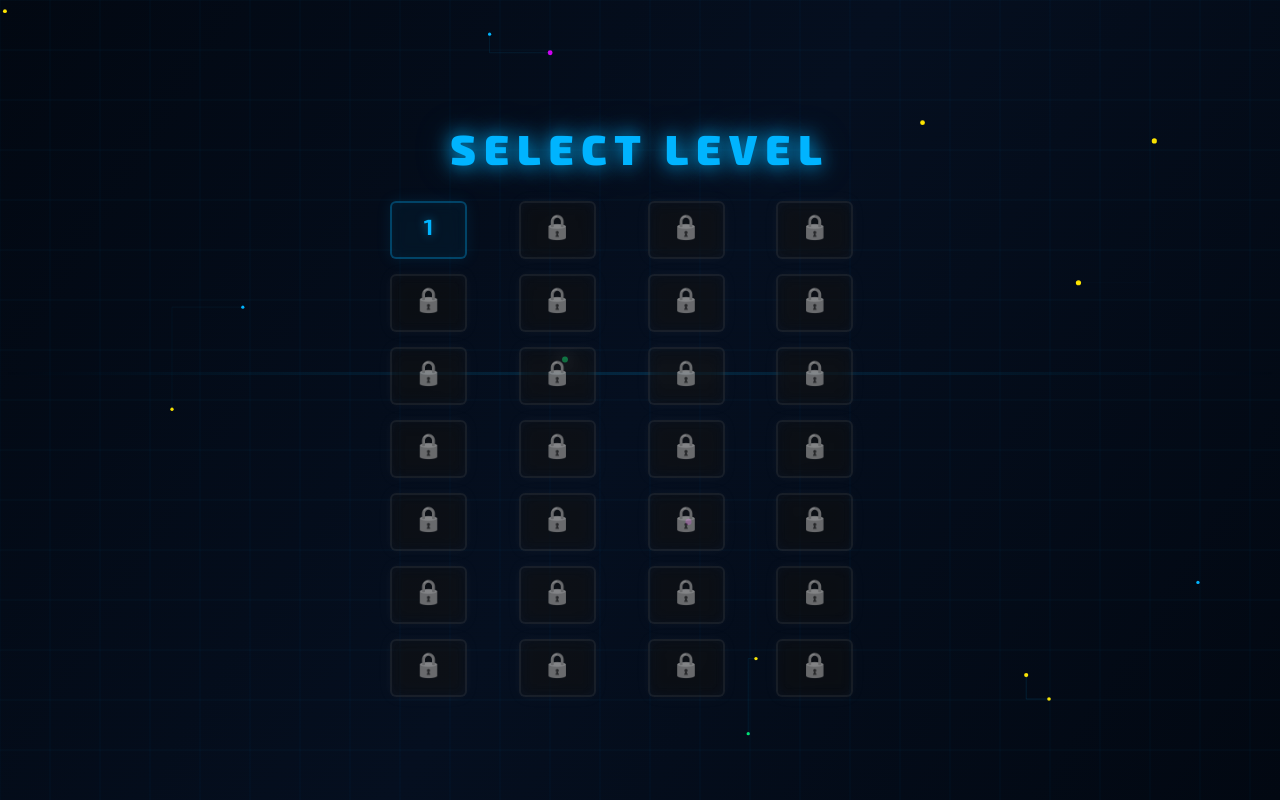
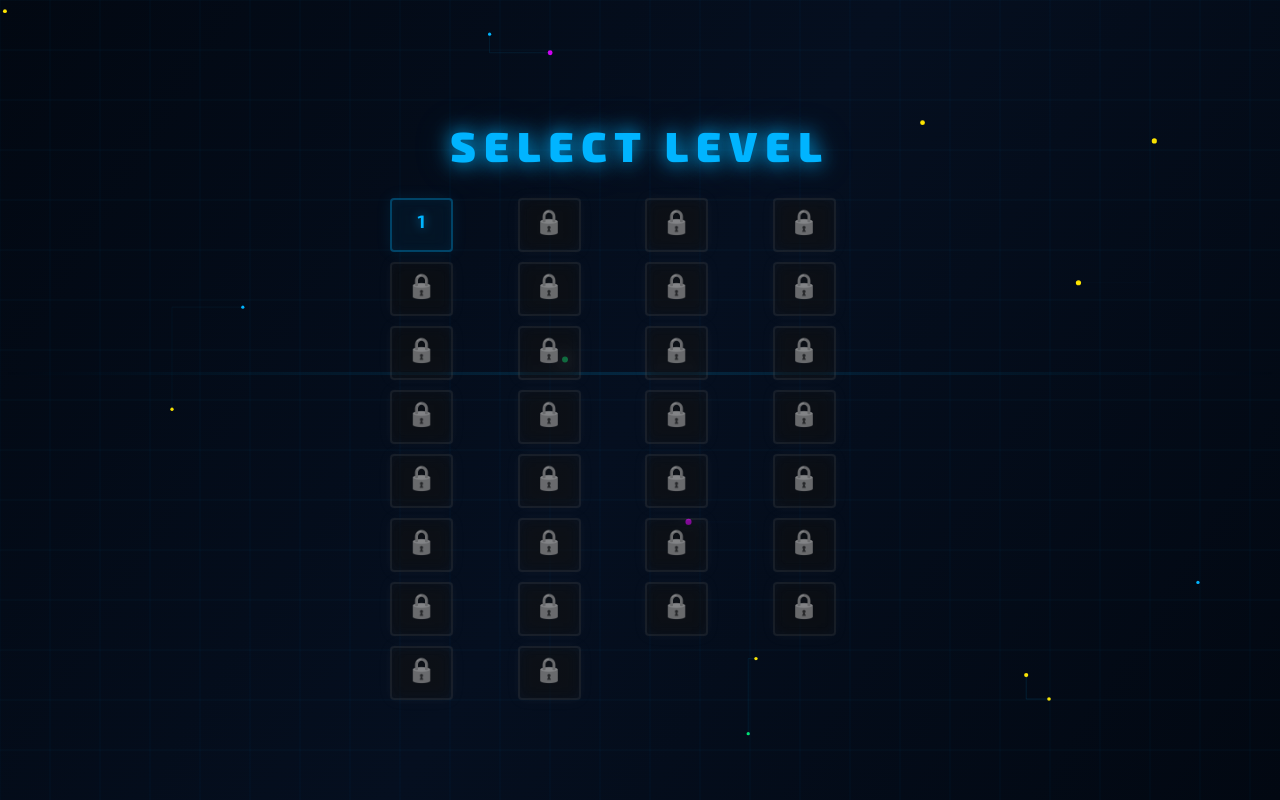
Before and after one commit to nenshibudheliya-coder/Link-Flow, a React (Vite) app: page / in a window 1280 px wide. Both pictures are taken after a click on the button "INITIALIZE". Built offline with nearby package versions, Linux system fonts and the light colour scheme.

Commit message:
add level and card size fixed

```diff
--- a/src/css/Levels.css
+++ b/src/css/Levels.css
@@ -29,7 +29,7 @@
 .levels-grid {
     display: grid;
     grid-template-columns: repeat(4, 1fr);
-    gap: 15px;
+    gap: 10px;
     width: 100%;
     max-width: 500px;
     margin: 0 auto;
@@ -40,9 +40,9 @@
 .level-card {
     background: rgba(0, 180, 255, 0.05);
     border: 2px solid rgba(0, 180, 255, 0.3);
-    width: 65px;
-    padding: 10px 4px;
-    border-radius: 6px;
+    width: 55px;
+    padding: 8px 2px;
+    border-radius: 4px;
     display: flex;
     flex-direction: column;
     align-items: center;
@@ -81,7 +81,7 @@
 }
 
 .level-number {
-    font-size: 22px;
+    font-size: 18px;
     font-weight: 700;
     font-family: 'Exo 2', sans-serif;
     color: #00b4ff;
--- a/src/data/levels.js
+++ b/src/data/levels.js
@@ -417,4 +417,32 @@ export const LEVELS = [
             { color: "red", pos: [4, 0] },
         ]
     },
+    {
+        name: "Level 29",
+        size: 5,
+        dots: [
+            { color: "yellow", pos: [0, 4] },
+            { color: "yellow", pos: [1, 3] },
+            { color: "green", pos: [0, 3] },
+            { color: "green", pos: [3, 4] },
+            { color: "blue", pos: [1, 1] },
+            { color: "blue", pos: [2, 4] },
+            { color: "red", pos: [2, 1] },
+            { color: "red", pos: [3, 3] },
+        ]
+    },
+    {
+        name: "Level 30",
+        size: 5,
+        dots: [
+            { color: "yellow", pos: [1, 0] },
+            { color: "yellow", pos: [1, 4] },
+            { color: "blue", pos: [2, 0] },
+            { color: "blue", pos: [3, 4] },
+            { color: "red", pos: [3, 1] },
+            { color: "red", pos: [2, 4] },
+            { color: "green", pos: [2, 2] },
+            { color: "green", pos: [3, 3] },
+        ]
+    },
 ];
```
